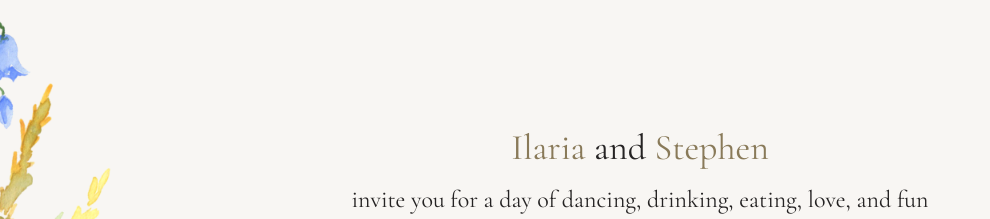
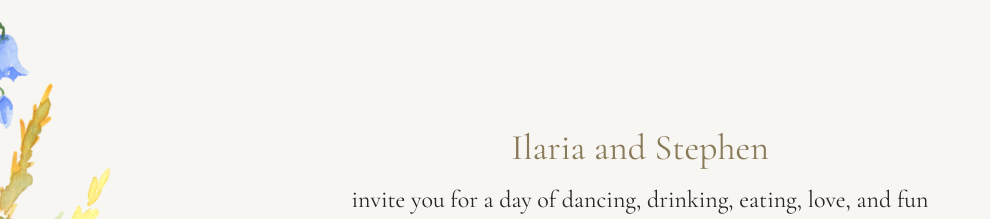
Before and after one commit to stephen-mclean/wedding-ui, a Next.js app: page / in a window 1280 px wide. Shown: the top 219 px of the page, without its empty margins (0-990 px from the left). Built offline with nearby package versions, Linux system fonts and the light colour scheme; no server answers.

Commit message:
add translations for home page

```diff
--- /dev/null
+++ b/messages/en.json
@@ -0,0 +1,13 @@
+{
+  "home": {
+    "title": "Ilaria and Stephen",
+    "subtitle1": "invite you for a day of dancing, drinking, eating, love, and fun",
+    "subtitle2": "...and also to celebrate their wedding :)",
+    "date": "20th September 2025",
+    "howToGetThere": "How to get there",
+    "theBigDay": "The big day",
+    "whereToStay": "Where to stay",
+    "whatToSee": "What to see",
+    "rsvp": "RSVP"
+  }
+}
--- /dev/null
+++ b/messages/it.json
@@ -0,0 +1,13 @@
+{
+  "home": {
+    "title": "Ilaria e Stephen",
+    "subtitle1": "Vi invitano a transcorrere insieme una giornata all'insegna di balli, buon cibo, amore e divertimento",
+    "subtitle2": "...e anche a celebrare il loro matrimonio :)",
+    "date": "20 settembre 2025",
+    "howToGetThere": "Come arrivare",
+    "theBigDay": "Il grande giorno",
+    "whereToStay": "Dove stare",
+    "whatToSee": "Cose da vedere",
+    "rsvp": "RSVP"
+  }
+}
--- /dev/null
+++ b/next.config.js
@@ -0,0 +1,6 @@
+import createNextIntlPlugin from "next-intl/plugin";
+
+const nextConfig = {};
+
+const withNextIntl = createNextIntlPlugin();
+export default withNextIntl(nextConfig);
--- a/next.config.mjs
+++ /dev/null
@@ -1,4 +0,0 @@
-/** @type {import('next').NextConfig} */
-const nextConfig = {};
-
-export default nextConfig;
--- a/src/app/layout.tsx
+++ b/src/app/layout.tsx
@@ -1,4 +1,6 @@
 import type { Metadata } from "next";
+import { NextIntlClientProvider } from "next-intl";
+import { getLocale } from "next-intl/server";
 import { Cormorant_Garamond, Overpass } from "next/font/google";
 import "./globals.css";
 
@@ -20,19 +22,23 @@ export const metadata: Metadata = {
   description: "20th September 2025",
 };
 
-export default function RootLayout({
+export default async function RootLayout({
   children,
 }: Readonly<{
   children: React.ReactNode;
 }>) {
+  const locale = await getLocale();
+
   return (
-    <html lang="en">
+    <html lang={locale}>
       <body
         className={`${cormorantGaramond.variable} ${overpass.variable} antialiased bg-surface`}
       >
-        <div className="h-dvh w-dvh flex justify-center bg-[url('/flowers.png')] bg-no-repeat bg-[length:250px] md:bg-[length:350px] lg:bg-contain pt-8 px-8 sm:pt-32 bg-left-bottom">
-          {children}
-        </div>
+        <NextIntlClientProvider>
+          <div className="h-dvh w-dvh flex justify-center bg-[url('/flowers.png')] bg-no-repeat bg-[length:250px] md:bg-[length:350px] lg:bg-contain pt-8 px-8 sm:pt-32 bg-left-bottom">
+            {children}
+          </div>
+        </NextIntlClientProvider>
       </body>
     </html>
   );
--- a/src/app/page.tsx
+++ b/src/app/page.tsx
@@ -1,46 +1,44 @@
 import Link from "next/link";
 import { Button } from "@/components/ui/button";
+import { useTranslations } from "next-intl";
 
 export default function Home() {
+  const t = useTranslations("home");
+
   return (
     <div className="flex flex-col gap-4 text-center text-balance">
       <h1 className="font-serif text-4xl">
-        <span className="text-primary">Ilaria</span> and{" "}
-        <span className="text-primary">Stephen</span>
+        <span className="text-primary">{t("title")}</span>
       </h1>
-      <h2 className="font-serif text-2xl">
-        invite you for a day of dancing, drinking, eating, love, and fun
-      </h2>
-      <h2 className="font-serif text-2xl">
-        ...and also to celebrate their wedding :)
-      </h2>
-      <h2 className="font-serif text-2xl font-semibold">20th September 2025</h2>
+      <h2 className="font-serif text-2xl">{t("subtitle1")}</h2>
+      <h2 className="font-serif text-2xl">{t("subtitle2")}</h2>
+      <h2 className="font-serif text-2xl font-semibold">{t("date")}</h2>
       <div className="flex flex-col mx-auto gap-2">
         <Link href={"/travel"} className="flex">
           <Button variant="secondary" size="full">
-            How to get there
+            {t("howToGetThere")}
           </Button>
         </Link>
         <Link href={"/wedding"} className="flex">
           <Button variant="secondary" size="full">
-            The big day
+            {t("theBigDay")}
           </Button>
         </Link>
         <Link href={"/accomodation"} className="flex">
           <Button variant="secondary" size="full">
-            Where to stay
+            {t("whereToStay")}
           </Button>
         </Link>
         <Link href={"/sights"} className="flex">
           <Button variant="secondary" size="full">
-            What to see
+            {t("whatToSee")}
           </Button>
         </Link>
       </div>
 
       <div className="flex mx-auto">
         <Link href={"/rsvp"} className="flex-1">
-          <Button size="full">RSVP</Button>
+          <Button size="full">{t("rsvp")}</Button>
         </Link>
       </div>
     </div>
--- /dev/null
+++ b/src/i18n/request.ts
@@ -0,0 +1,20 @@
+import { getRequestConfig } from "next-intl/server";
+import { cookies, headers } from "next/headers";
+
+const locales: Record<string, string> = {
+  en: "en",
+  it: "it",
+  "en-IE": "en",
+};
+
+export default getRequestConfig(async () => {
+  const h = await headers();
+  const defaultLocale = h.get("accept-language")?.split(",")[0];
+  const l = cookies().get("NEXT_LOCALE")?.value || defaultLocale || "en";
+  const locale = locales[l] || "en";
+
+  return {
+    locale,
+    messages: (await import(`../../messages/${locale}.json`)).default,
+  };
+});
```
